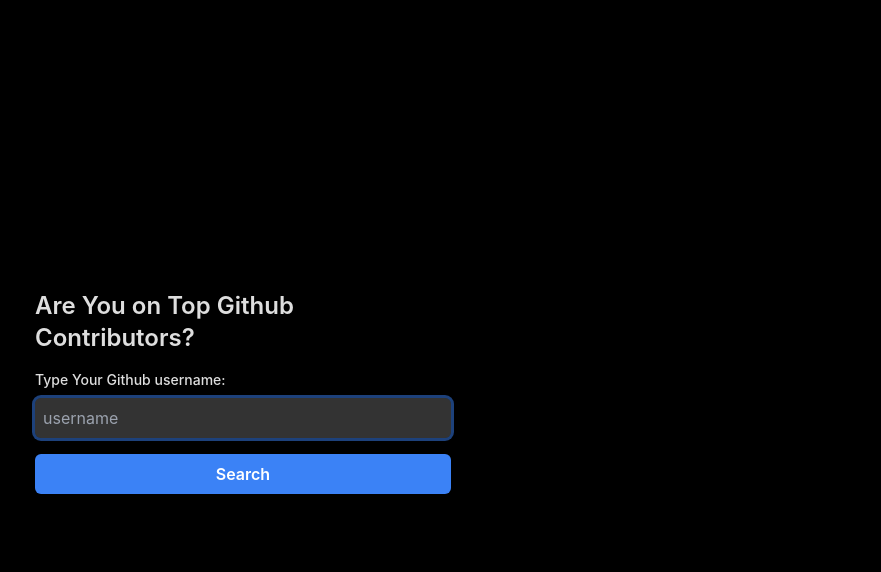
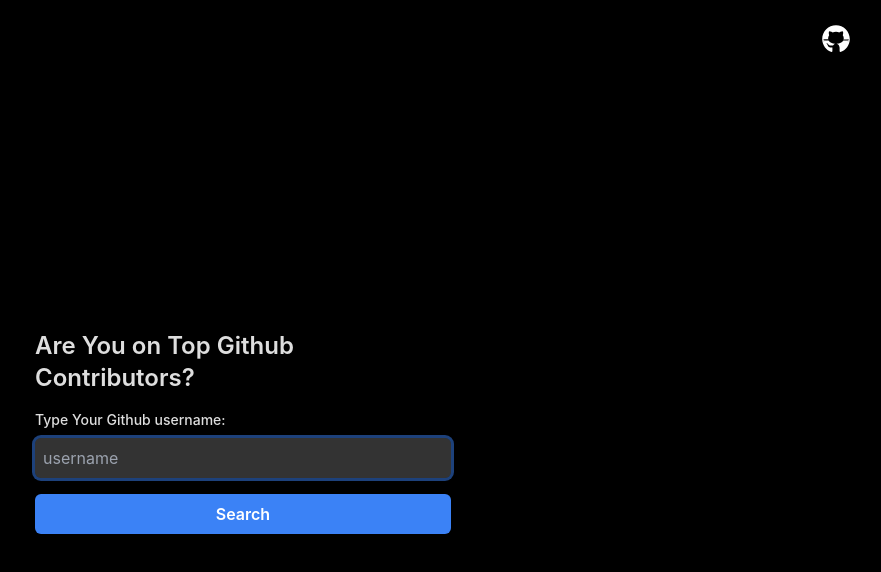
Before and after one commit to Ebrahim-Ramadan/top-github-contributers, a React (Vite) app: page / in a window 1280 px wide. Shown: the top 572 px of the page, without its empty margins (397-1278 px from the left). Built offline with nearby package versions, Linux system fonts and the light colour scheme.

Commit message:
added header

```diff
--- a/src/App.jsx
+++ b/src/App.jsx
@@ -1,9 +1,13 @@
+import { Header } from "./globals/Header"
 import TopGithubContributors from "./TopGithubContributors"
 
 function App() {
 
   return (
-    <TopGithubContributors/>
+    <>
+    <Header/>
+      <TopGithubContributors />
+    </>
   )
 }
 
--- a/src/TopGithubContributors.jsx
+++ b/src/TopGithubContributors.jsx
@@ -1,4 +1,4 @@
-import React, { useState, useEffect, useCallback } from 'react';
+import React, { useState,  useCallback } from 'react';
 import { CountriesList } from '../public/CountriesList';
 
 
@@ -171,7 +171,7 @@
   const [isSearching, setIsSearching] = useState(false);
   const [error, setError] = useState(null);
 
-  const findUser = useCallback(async (RequiredName) => {
+  const findUser = async (RequiredName) => {
     setIsSearching(true);
     setResults(null);
     setSearching([]);
@@ -191,7 +191,7 @@
 
     setResults({ notFound: true, name: RequiredName });
     setIsSearching(false);
-  }, []);
+  };
 
 
 
--- /dev/null
+++ b/src/globals/Header.jsx
@@ -0,0 +1,17 @@
+
+import gh from '/gh.svg'
+
+export const Header = () => {
+  return (
+      <div className='bg-gradient-to-b from-black to-transparent h-20 sticky top-0 z-40 sticky top-0 z-40 p-4 w-full fixed justify-end flex'>
+          <a href='https://github.com/Ebrahim-Ramadan/top-github-contributers' className='px-4 py-2' target='_blank'>
+              <img
+                  alt='gh source code'
+                  src={gh}
+                  height='30'
+                  width='30'
+              />
+          </a>
+    </div>
+  )
+}
--- a/src/index.css
+++ b/src/index.css
@@ -2,7 +2,11 @@
 @tailwind components;
 @tailwind utilities;
 
-
+body {
+  width: 100%;
+  margin: 0;
+  padding: 0;
+}
 :root {
   font-family: Inter, system-ui, Avenir, Helvetica, Arial, sans-serif;
   line-height: 1.5;
```
Also changed, not shown: public/gh.svg (added).
